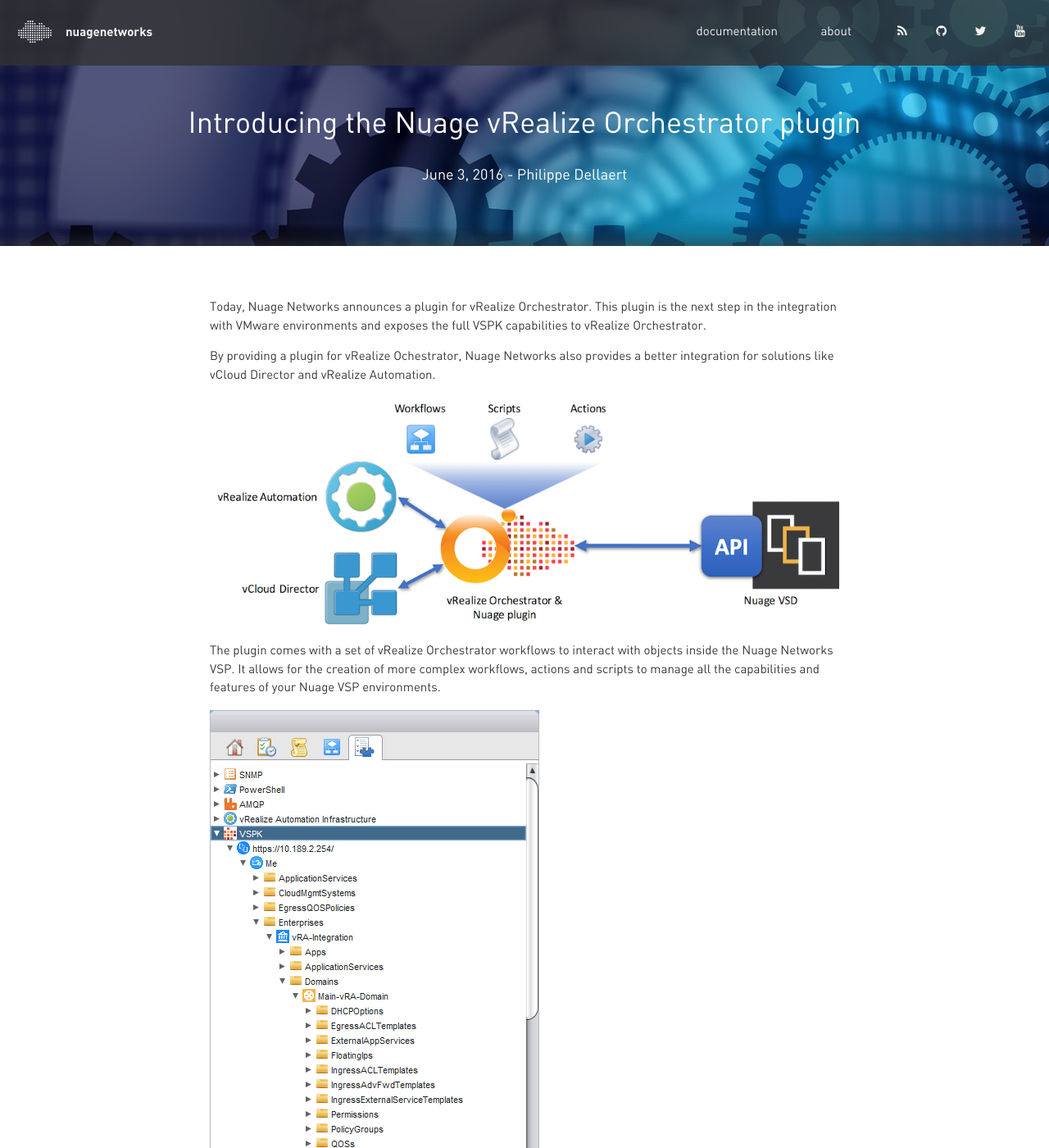
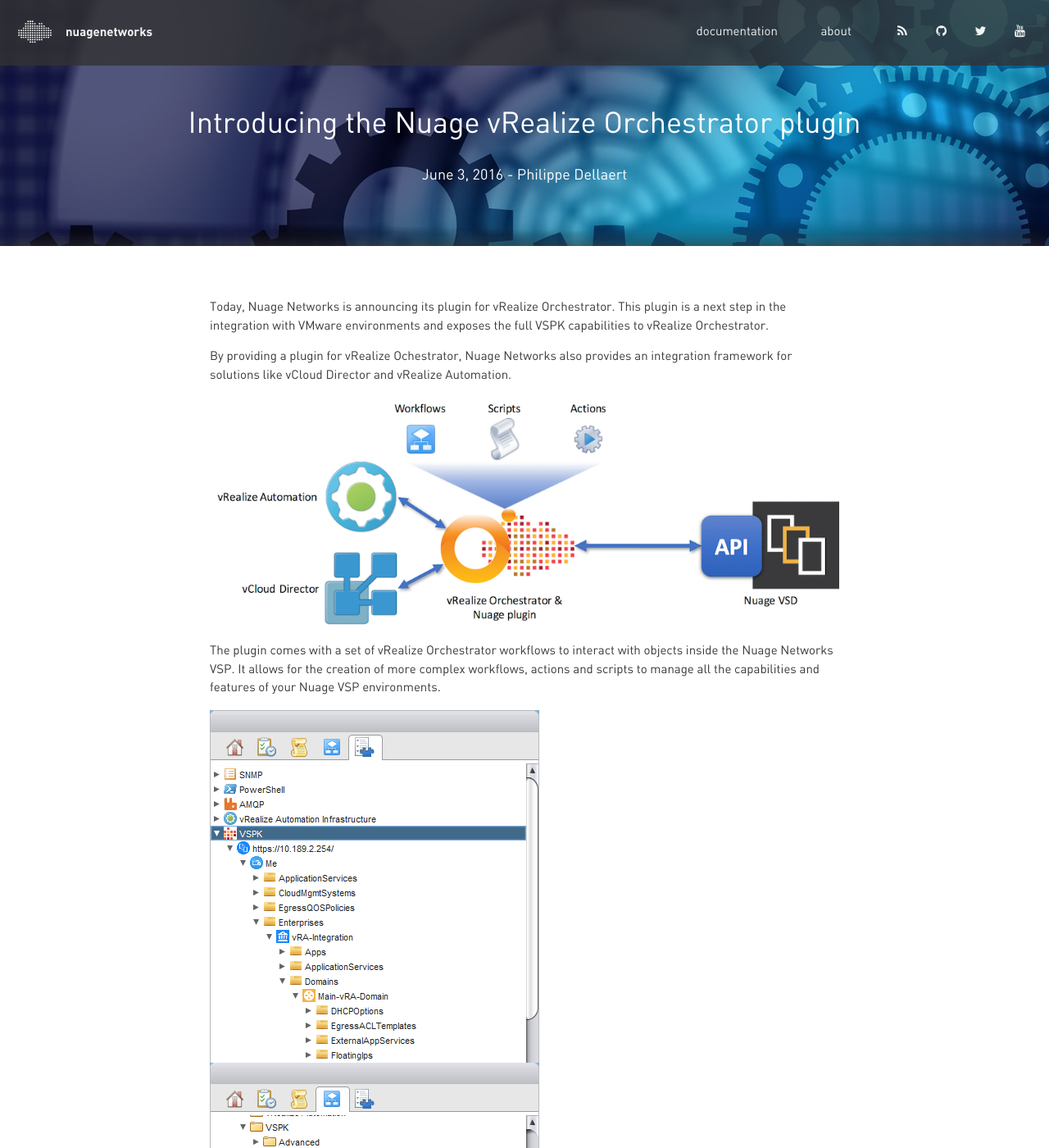
Before and after one commit to nuagenetworks/nuagenetworks.github.io, a Jekyll site: the page built from _posts/2016-06-03-Nuage-vRO-plugin-release.md, in a window 1280 px wide and 1400 px high. Shown: the whole window at 82% size. Built offline with Jekyll 4.4.1, drawn with Linux system fonts in a browser that asks for light colours; nearby versions of some CDN libraries; some web fonts are replaced; comment, search, counter and statistics services are not loaded; some of the changed text lies outside the part shown.

Commit message:
Better message

```diff
--- a/_posts/2016-06-03-Nuage-vRO-plugin-release.md
+++ b/_posts/2016-06-03-Nuage-vRO-plugin-release.md
@@ -8,9 +8,9 @@
 
 ---
 
-Today, Nuage Networks announces a plugin for vRealize Orchestrator. This plugin is the next step in the integration with VMware environments and exposes the full VSPK capabilities to vRealize Orchestrator.
+Today, Nuage Networks is announcing its plugin for vRealize Orchestrator. This plugin is a next step in the integration with VMware environments and exposes the full VSPK capabilities to vRealize Orchestrator.
 
-By providing a plugin for vRealize Ochestrator, Nuage Networks also provides a better integration for solutions like vCloud Director and vRealize Automation.
+By providing a plugin for vRealize Ochestrator, Nuage Networks also provides an integration framework for solutions like vCloud Director and vRealize Automation.
 
 ![vRO Integration overview][vro-integration]
 
```
Also changed, not shown: other parts of _posts/2016-06-03-Nuage-vRO-plugin-release.md (+2 -2 lines), img/posts/nuage-vro-plugin-release/tree.png, img/posts/nuage-vro-plugin-release/workflows.png.
